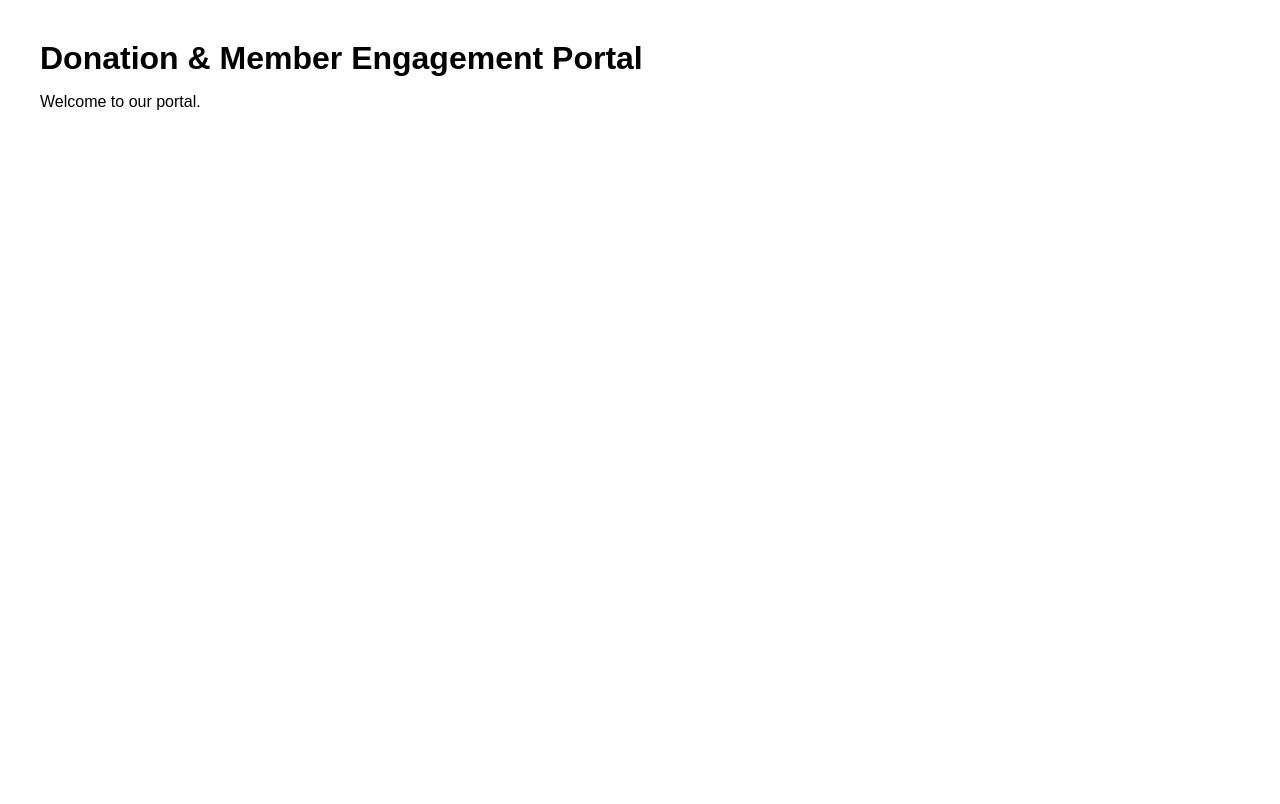
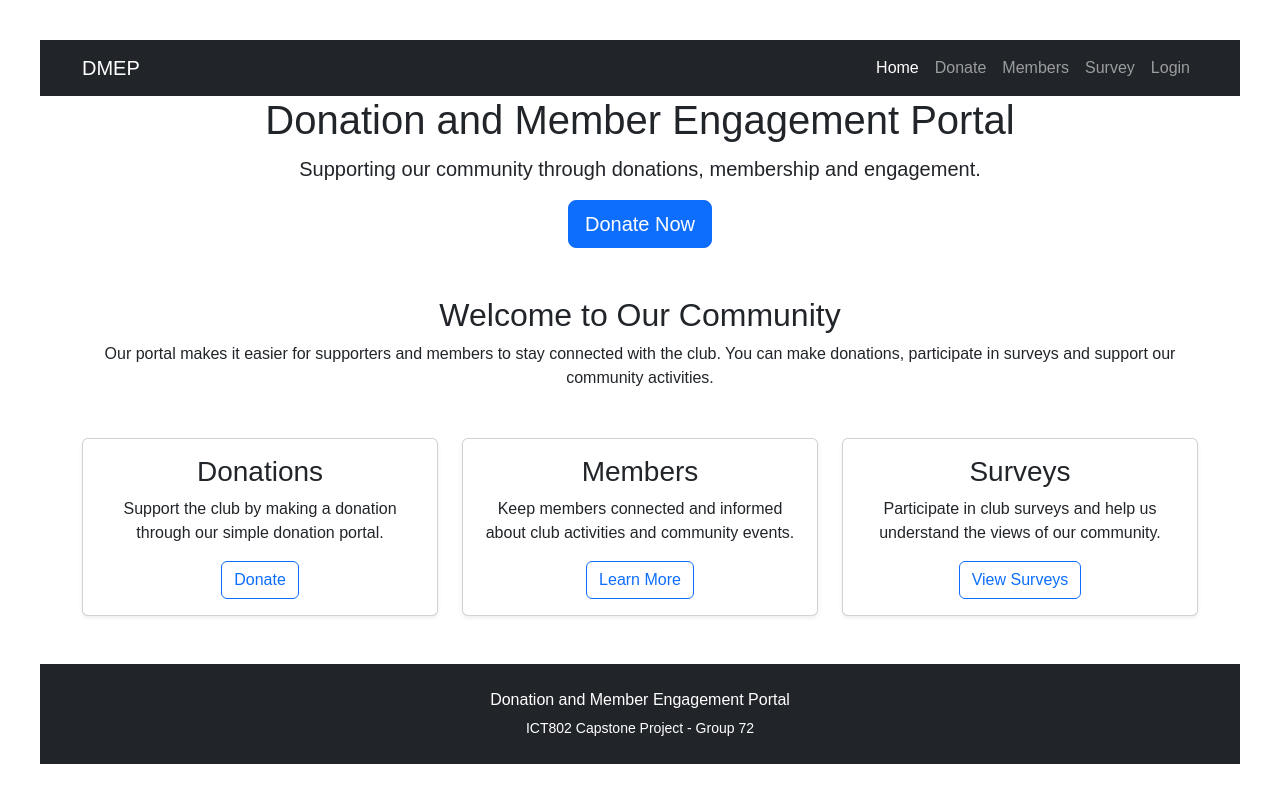
Before and after one commit to lm10B/donation-member-engagement-portal, a Flask app: template templates/index.html in a window 1280 px wide. Before the commit the page ends 110 px from the top, so only its background shows below. Run offline with Flask 3, Linux system fonts and the light colour scheme; the template is opened without the code that fills it, so the values that code supplies are empty.

Commit message:
Update index.html

```diff
--- a/templates/index.html
+++ b/templates/index.html
@@ -4,17 +4,188 @@
     <meta charset="UTF-8">
     <meta name="viewport" content="width=device-width, initial-scale=1.0">
 
-    <title>Donation & Member Engagement Portal</title>
+    <title>Donation and Member Engagement Portal</title>
 
+    <!-- Bootstrap -->
+    <link href="https://cdn.jsdelivr.net/npm/bootstrap@5.3.3/dist/css/bootstrap.min.css"
+          rel="stylesheet">
+
+    <!-- Our CSS -->
     <link rel="stylesheet"
           href="{{ url_for('static', filename='css/style.css') }}">
 </head>
 
 <body>
 
-    <h1>Donation & Member Engagement Portal</h1>
+<!-- Navigation -->
+<nav class="navbar navbar-expand-lg navbar-dark bg-dark">
+    <div class="container">
 
-    <p>Welcome to our portal.</p>
+        <a class="navbar-brand" href="/">
+            DMEP
+        </a>
+
+        <button class="navbar-toggler"
+                type="button"
+                data-bs-toggle="collapse"
+                data-bs-target="#navbarMenu">
+            <span class="navbar-toggler-icon"></span>
+        </button>
+
+        <div class="collapse navbar-collapse" id="navbarMenu">
+
+            <ul class="navbar-nav ms-auto">
+
+                <li class="nav-item">
+                    <a class="nav-link active" href="/">Home</a>
+                </li>
+
+                <li class="nav-item">
+                    <a class="nav-link" href="#">Donate</a>
+                </li>
+
+                <li class="nav-item">
+                    <a class="nav-link" href="#">Members</a>
+                </li>
+
+                <li class="nav-item">
+                    <a class="nav-link" href="#">Survey</a>
+                </li>
+
+                <li class="nav-item">
+                    <a class="nav-link" href="#">Login</a>
+                </li>
+
+            </ul>
+
+        </div>
+    </div>
+</nav>
+
+
+<!-- Main Welcome Section -->
+<section class="hero">
+
+    <div class="container text-center">
+
+        <h1>Donation and Member Engagement Portal</h1>
+
+        <p class="lead">
+            Supporting our community through donations,
+            membership and engagement.
+        </p>
+
+        <a href="#" class="btn btn-primary btn-lg">
+            Donate Now
+        </a>
+
+    </div>
+
+</section>
+
+
+<!-- About Section -->
+<section class="container py-5">
+
+    <div class="text-center mb-5">
+
+        <h2>Welcome to Our Community</h2>
+
+        <p>
+            Our portal makes it easier for supporters and members
+            to stay connected with the club. You can make donations,
+            participate in surveys and support our community activities.
+        </p>
+
+    </div>
+
+
+    <!-- Feature Cards -->
+    <div class="row g-4">
+
+        <div class="col-md-4">
+            <div class="card h-100 text-center shadow-sm">
+
+                <div class="card-body">
+
+                    <h3 class="card-title">Donations</h3>
+
+                    <p class="card-text">
+                        Support the club by making a donation through
+                        our simple donation portal.
+                    </p>
+
+                    <a href="#" class="btn btn-outline-primary">
+                        Donate
+                    </a>
+
+                </div>
+            </div>
+        </div>
+
+
+        <div class="col-md-4">
+            <div class="card h-100 text-center shadow-sm">
+
+                <div class="card-body">
+
+                    <h3 class="card-title">Members</h3>
+
+                    <p class="card-text">
+                        Keep members connected and informed about
+                        club activities and community events.
+                    </p>
+
+                    <a href="#" class="btn btn-outline-primary">
+                        Learn More
+                    </a>
+
+                </div>
+            </div>
+        </div>
+
+
+        <div class="col-md-4">
+            <div class="card h-100 text-center shadow-sm">
+
+                <div class="card-body">
+
+                    <h3 class="card-title">Surveys</h3>
+
+                    <p class="card-text">
+                        Participate in club surveys and help us
+                        understand the views of our community.
+                    </p>
+
+                    <a href="#" class="btn btn-outline-primary">
+                        View Surveys
+                    </a>
+
+                </div>
+            </div>
+        </div>
+
+    </div>
+
+</section>
+
+
+<!-- Footer -->
+<footer class="bg-dark text-white text-center py-4">
+
+    <p class="mb-1">
+        Donation and Member Engagement Portal
+    </p>
+
+    <small>
+        ICT802 Capstone Project - Group 72
+    </small>
+
+</footer>
+
+
+<script src="https://cdn.jsdelivr.net/npm/bootstrap@5.3.3/dist/js/bootstrap.bundle.min.js">
+</script>
 
 </body>
 </html>
```
